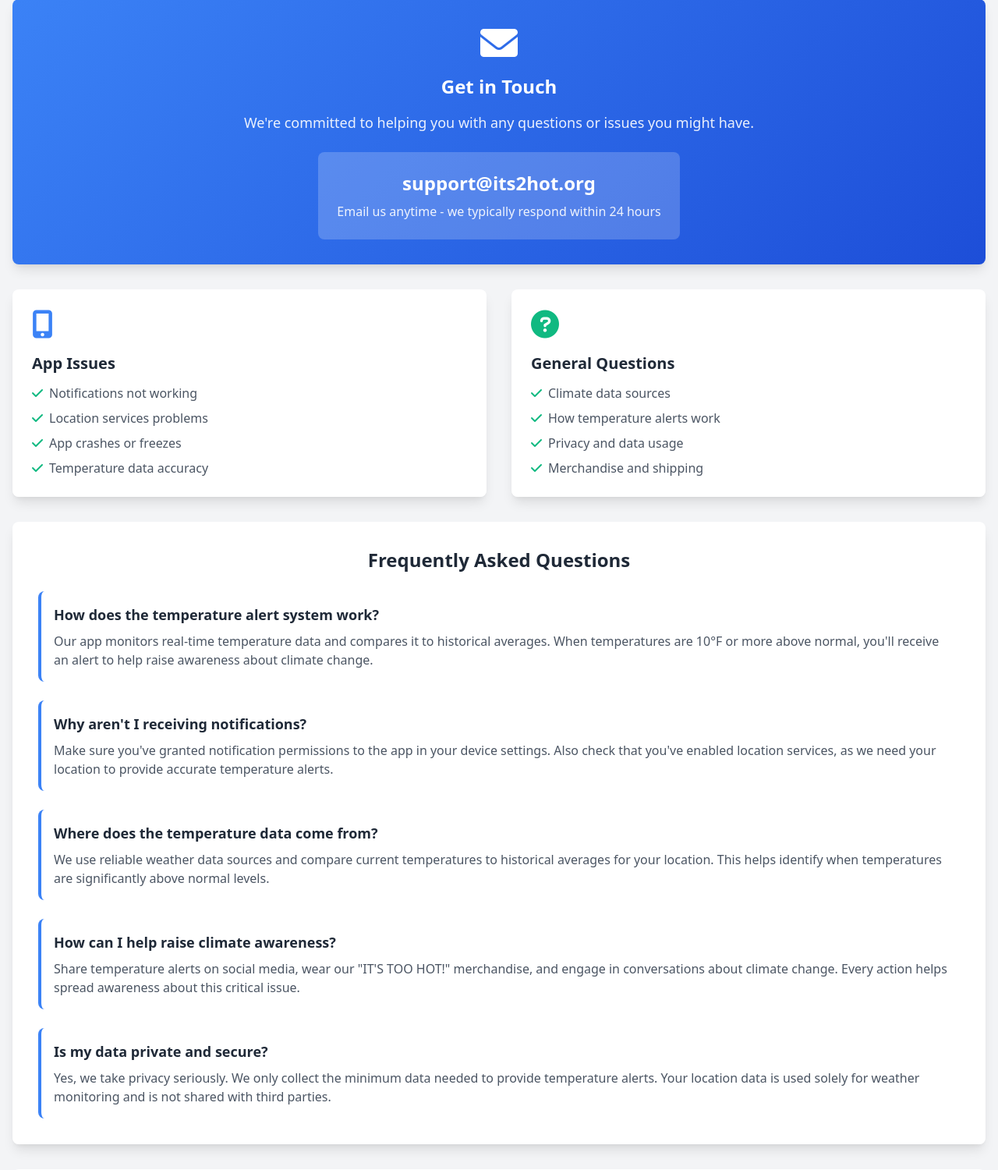
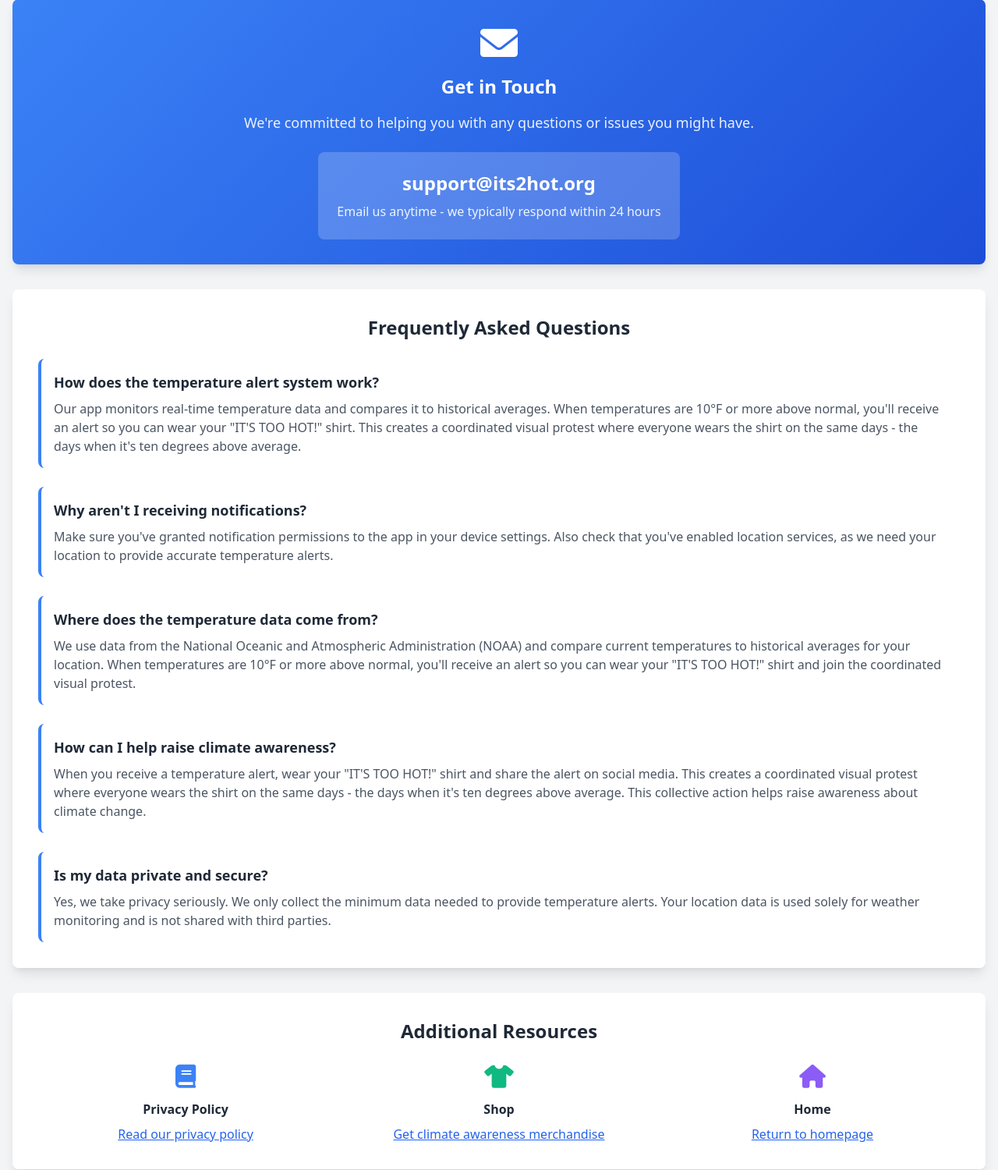
Before and after one commit to 151henry151/too-hot, a Flask app: page /support in a window 1280 px wide. Shown: the part 263-1763 px from the top of the page at 78% size. Run offline with Flask 3, Linux system fonts and the light colour scheme; some libraries are stand-ins or nearby versions.

Commit message:
Add /privacy route and update support page with coordinated shirt-wearing messaging

```diff
--- a/app.py
+++ b/app.py
@@ -474,6 +474,11 @@ def index():
 @app.route('/privacy-policy')
 def privacy_policy():
     """Serve the privacy policy page"""
+    return render_template('privacy_policy.html')
+
+@app.route('/privacy')
+def privacy():
+    """Serve the privacy policy page at /privacy"""
     return render_template('privacy_policy.html')
 
 @app.route('/support')
--- a/templates/support.html
+++ b/templates/support.html
@@ -133,60 +133,7 @@
             </div>
         </div>
 
-        <!-- Common Issues -->
-        <div class="grid md:grid-cols-2 gap-8 mb-8">
-            <!-- App Issues -->
-            <div class="support-card rounded-lg shadow-lg p-6 card-hover fade-in fade-in-delay-2">
-                <div class="text-4xl text-blue-500 mb-4">
-                    <i class="fas fa-mobile-alt"></i>
-                </div>
-                <h3 class="text-xl font-semibold text-gray-800 mb-3">App Issues</h3>
-                <ul class="text-gray-600 space-y-2">
-                    <li class="flex items-start">
-                        <i class="fas fa-check text-green-500 mt-1 mr-2"></i>
-                        Notifications not working
-                    </li>
-                    <li class="flex items-start">
-                        <i class="fas fa-check text-green-500 mt-1 mr-2"></i>
-                        Location services problems
-                    </li>
-                    <li class="flex items-start">
-                        <i class="fas fa-check text-green-500 mt-1 mr-2"></i>
-                        App crashes or freezes
-                    </li>
-                    <li class="flex items-start">
-                        <i class="fas fa-check text-green-500 mt-1 mr-2"></i>
-                        Temperature data accuracy
-                    </li>
-                </ul>
-            </div>
 
-            <!-- General Support -->
-            <div class="support-card rounded-lg shadow-lg p-6 card-hover fade-in fade-in-delay-2">
-                <div class="text-4xl text-green-500 mb-4">
-                    <i class="fas fa-question-circle"></i>
-                </div>
-                <h3 class="text-xl font-semibold text-gray-800 mb-3">General Questions</h3>
-                <ul class="text-gray-600 space-y-2">
-                    <li class="flex items-start">
-                        <i class="fas fa-check text-green-500 mt-1 mr-2"></i>
-                        Climate data sources
-                    </li>
-                    <li class="flex items-start">
-                        <i class="fas fa-check text-green-500 mt-1 mr-2"></i>
-                        How temperature alerts work
-                    </li>
-                    <li class="flex items-start">
-                        <i class="fas fa-check text-green-500 mt-1 mr-2"></i>
-                        Privacy and data usage
-                    </li>
-                    <li class="flex items-start">
-                        <i class="fas fa-check text-green-500 mt-1 mr-2"></i>
-                        Merchandise and shipping
-                    </li>
-                </ul>
-            </div>
-        </div>
 
         <!-- FAQ Section -->
         <div class="support-card rounded-lg shadow-lg p-8 mb-8 fade-in fade-in-delay-3">
@@ -196,7 +143,7 @@
                 <div class="faq-item p-4 rounded-lg">
                     <h4 class="text-lg font-semibold text-gray-800 mb-2">How does the temperature alert system work?</h4>
                     <p class="text-gray-600">
-                        Our app monitors real-time temperature data and compares it to historical averages. When temperatures are 10°F or more above normal, you'll receive an alert to help raise awareness about climate change.
+                        Our app monitors real-time temperature data and compares it to historical averages. When temperatures are 10°F or more above normal, you'll receive an alert so you can wear your "IT'S TOO HOT!" shirt. This creates a coordinated visual protest where everyone wears the shirt on the same days - the days when it's ten degrees above average.
                     </p>
                 </div>
 
@@ -210,14 +157,14 @@
                 <div class="faq-item p-4 rounded-lg">
                     <h4 class="text-lg font-semibold text-gray-800 mb-2">Where does the temperature data come from?</h4>
                     <p class="text-gray-600">
-                        We use reliable weather data sources and compare current temperatures to historical averages for your location. This helps identify when temperatures are significantly above normal levels.
+                        We use data from the National Oceanic and Atmospheric Administration (NOAA) and compare current temperatures to historical averages for your location. When temperatures are 10°F or more above normal, you'll receive an alert so you can wear your "IT'S TOO HOT!" shirt and join the coordinated visual protest.
                     </p>
                 </div>
 
                 <div class="faq-item p-4 rounded-lg">
                     <h4 class="text-lg font-semibold text-gray-800 mb-2">How can I help raise climate awareness?</h4>
                     <p class="text-gray-600">
-                        Share temperature alerts on social media, wear our "IT'S TOO HOT!" merchandise, and engage in conversations about climate change. Every action helps spread awareness about this critical issue.
+                        When you receive a temperature alert, wear your "IT'S TOO HOT!" shirt and share the alert on social media. This creates a coordinated visual protest where everyone wears the shirt on the same days - the days when it's ten degrees above average. This collective action helps raise awareness about climate change.
                     </p>
                 </div>
 
```
Also changed, not shown: metadata/app-store-urls.md (+4 -4 lines), metadata/shared.md (+2 -2 lines).
